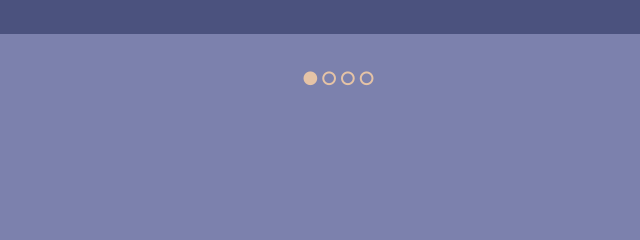
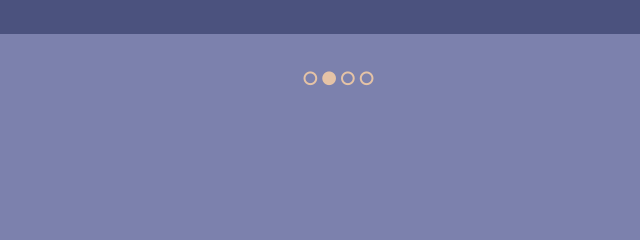
Before and after one commit to abbassdaher/Jquery-Examples, a plain HTML site: page index.html in a window 1280 px wide. Both pictures are taken after a click on the item 628 px from the left and 1081 px from the top of the page. Shown: the part 816-1056 px from the top of the page, 299-939 px from the left. Drawn offline with Linux system fonts and the light colour scheme.

Commit message:
filtter image edit for bullet

```diff
--- a/index.html
+++ b/index.html
@@ -39,7 +39,7 @@
             </div>
 
         <ul class="bullet">
-            <li id="first-img"><i class="fa fa-circle" ></i></li>
+            <li id="first-img"><i class="fa fa-circle-o" ></i></li>
             <li id="second-img"><i class="fa fa-circle-o"></i></li>
             <li id="third-img"><i class="fa fa-circle-o"></i></li>
             <li id="forth-img"><i class="fa fa-circle-o"></i></li>
--- a/js/script.js
+++ b/js/script.js
@@ -40,6 +40,7 @@ $(".bullet li").click(function () {
     var img = $("images-list").find('div').attr("class","getID");
     $("."+getID).siblings().hide()
     $("."+getID).show()
+    $("#"+getID +" i").addClass("fa fa-circle")
     console.log("."+getID);
 }
 );
```
